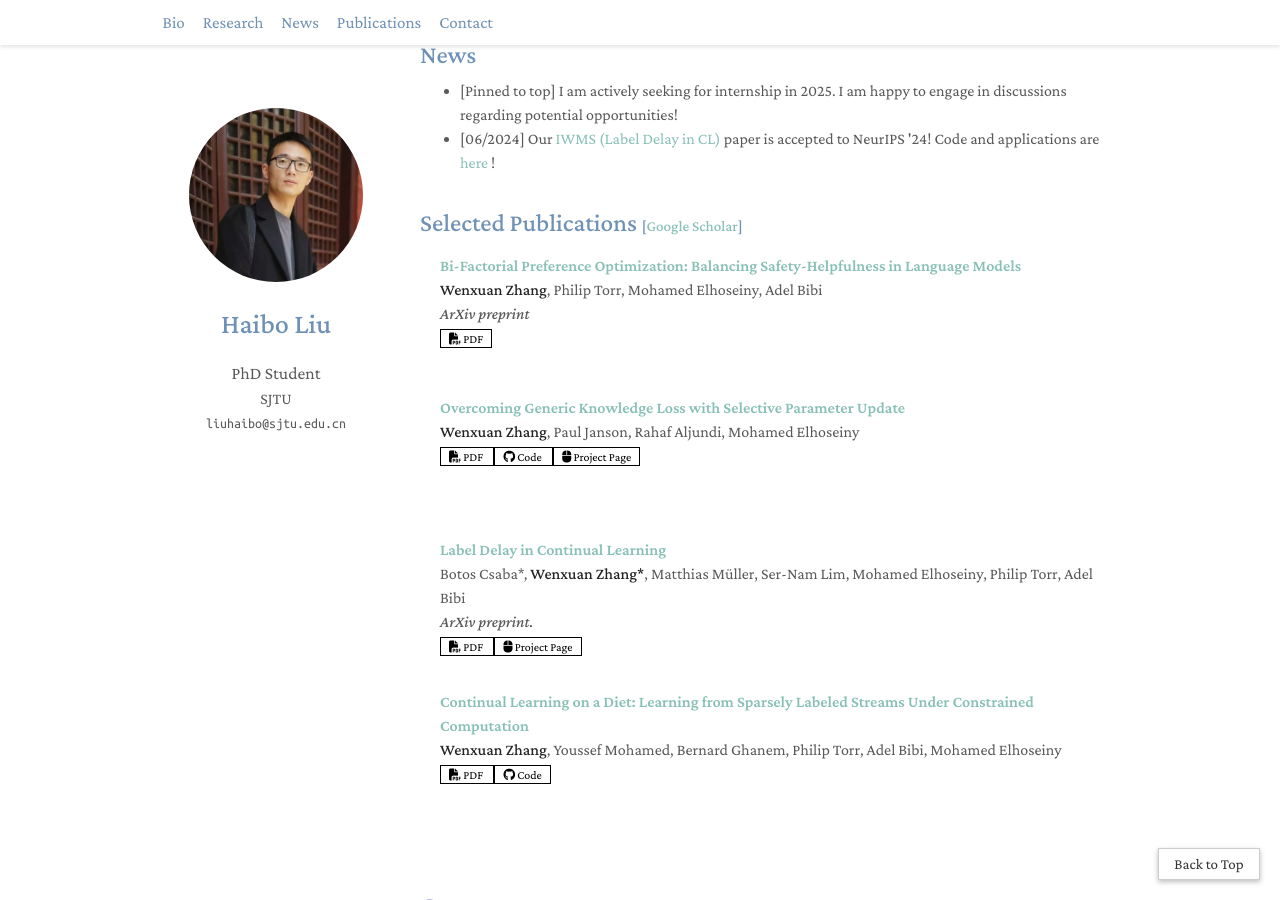
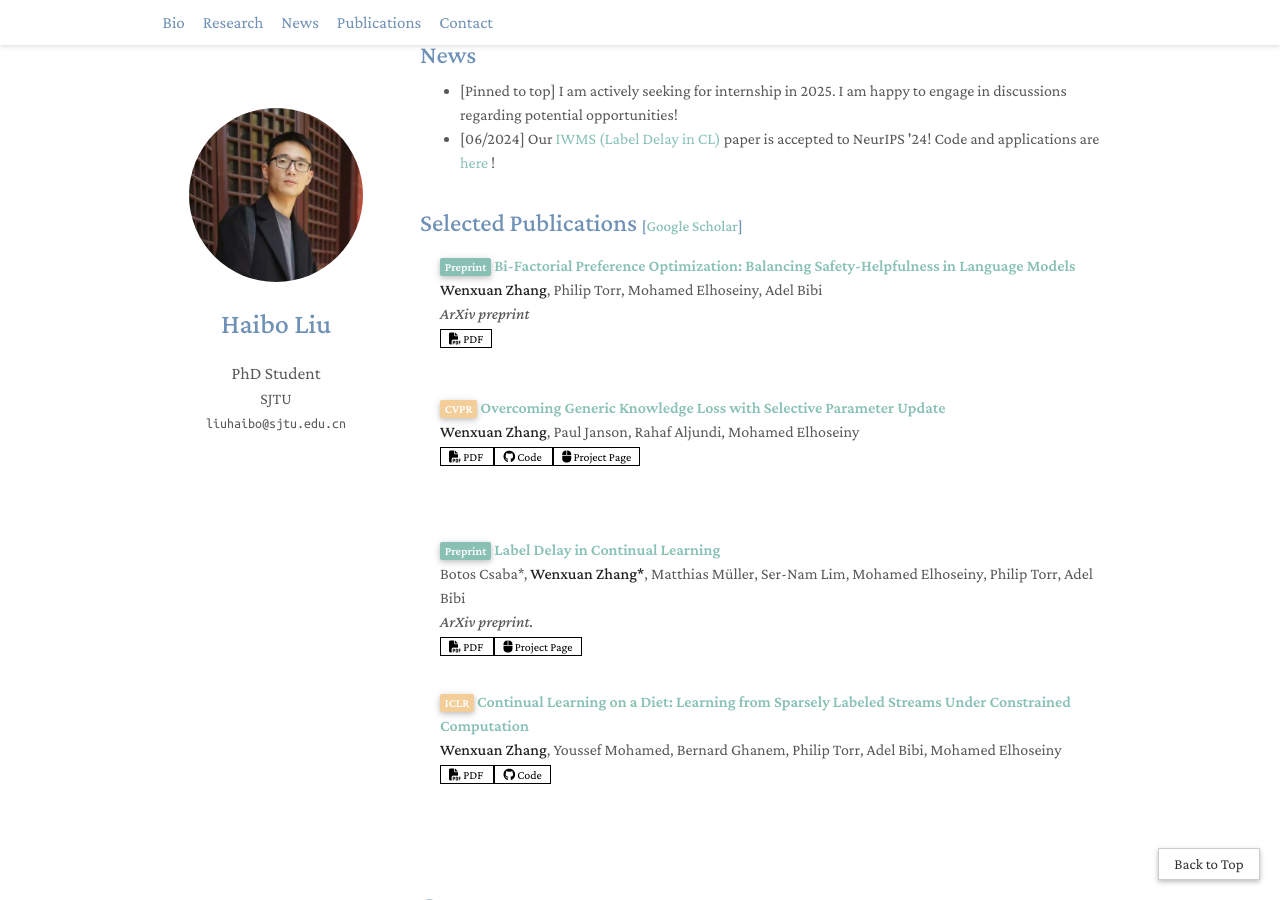
Before and after one commit to liuhaibo919/liuhaibo919.github.io, a Jekyll site: the page built from index.md, in a window 1280 px wide and 900 px high, scrolled down 350 px. Built offline with Jekyll 4.4.1, drawn with Linux system fonts in a browser that asks for light colours; a style sheet for code colours, icons or effects is not loaded.

Commit message:
Update publications.md

```diff
--- a/_includes/publications.md
+++ b/_includes/publications.md
@@ -10,7 +10,21 @@
   <div class="pub-row">
 
     <div class="col-sm-12" style="position: relative;padding-right: 15px;padding-left: 20px;">
-        <div class="title"><a href="{{ link.pdf }}">{{ link.title }}</a></div>
+        <div class="title">
+      {% if link.conference_short %}
+      <abbr class="badge">{{ link.conference_short }}</abbr>
+      {% endif %}
+      {% if link.is_oral %}
+      <abbr class="badge oral-badge">Oral</abbr>
+      {% endif %}
+      {% if link.is_preprint %}
+      <abbr class="badge preprint-badge">Preprint</abbr>
+      {% endif %}
+      {% if link.review %}
+      <abbr class="badge preprint-badge">Under Review</abbr>
+      {% endif %}
+        <a href="{{ link.pdf }}">{{ link.title }}</a>
+        </div>
         <div class="author">{{ link.authors }}</div>
         <div class="periodical"><em>{{ link.conference }}</em>
         </div>
```
